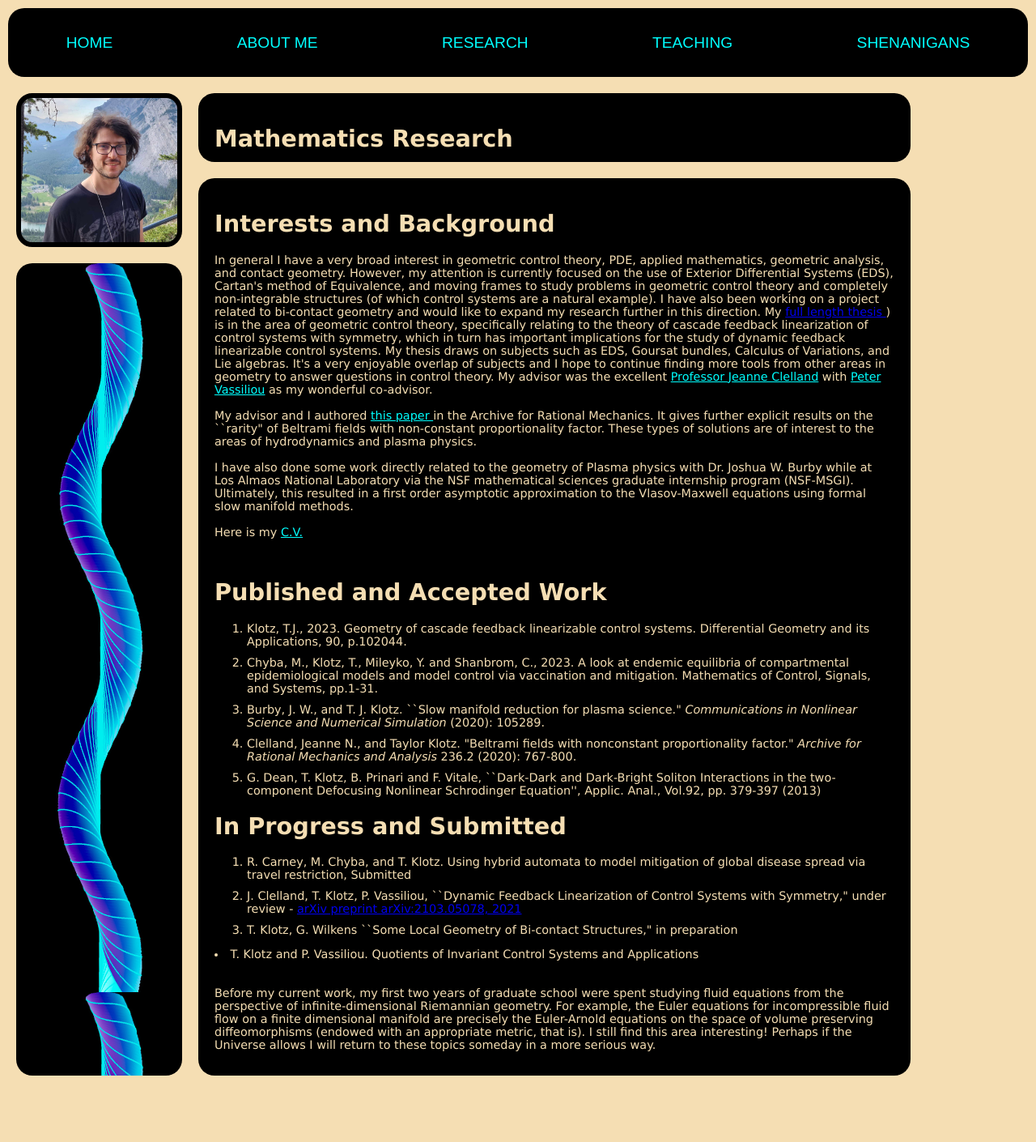
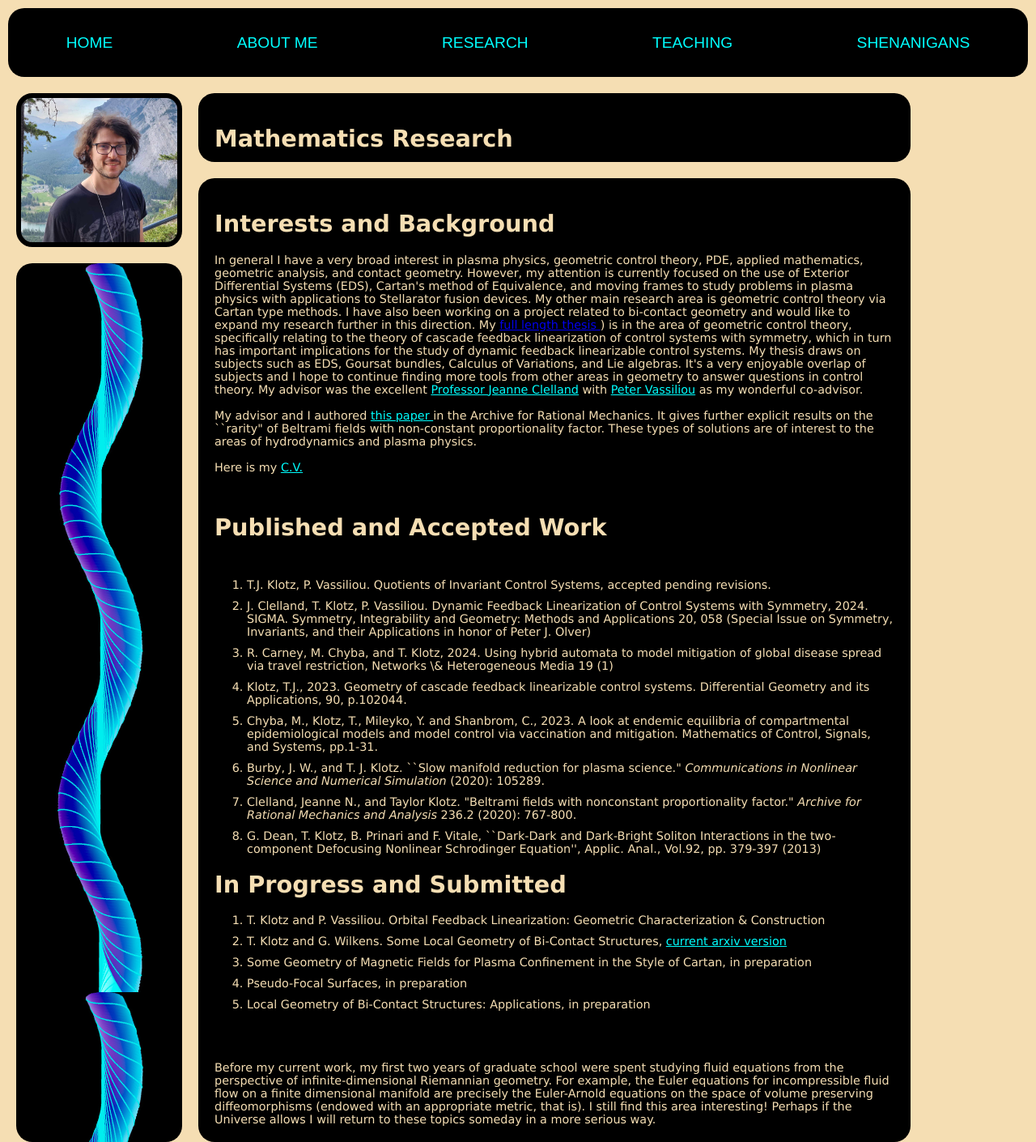
Before and after one commit to Tklotz23/Academic-Website, a plain HTML site: page docs/ResearchNew.html in a window 1280 px wide. Shown: the whole page at 81% size. Before the commit the page ends 1328 px from the top, so only its background shows below. Drawn offline with Linux system fonts and the light colour scheme.

Commit message:
Update ResearchNew.html

```diff
--- a/docs/ResearchNew.html
+++ b/docs/ResearchNew.html
@@ -26,21 +26,25 @@
     <div class="boxVFE item3"></div>
     <div class="box item4">
 <h1> Interests and Background </h1>
-	    <p> In general I have a very broad interest in geometric control theory, PDE, applied mathematics, geometric analysis, and
+	    <p> In general I have a very broad interest in plasma physics, geometric control theory, PDE, applied mathematics, geometric analysis, and
 	      contact geometry. However, my attention is currently focused on the use of Exterior Differential Systems (EDS),
-		  Cartan's method of Equivalence, and moving frames to study problems in geometric control theory and completely non-integrable structures (of which control systems are a natural example). I have also been working on a project related to bi-contact geometry and would like to expand my research further in this direction. My <a href="https://arxiv.org/pdf/2102.08521.pdf" syle="color:cyan"> full length thesis </a>) is in the area of geometric control theory, specifically relating to the theory of cascade feedback linearization of control
+		  Cartan's method of Equivalence, and moving frames to study problems in plasma physics with applications to Stellarator fusion devices. My other main research area is geometric control theory via Cartan type methods. I have also been working on a project related to bi-contact geometry and would like to expand my research further in this direction. My <a href="https://arxiv.org/pdf/2102.08521.pdf" syle="color:cyan"> full length thesis </a>) is in the area of geometric control theory, specifically relating to the theory of cascade feedback linearization of control
 		  systems with symmetry, which in turn has important implications for the study of dynamic feedback linearizable control systems. My thesis draws on subjects such as EDS, Goursat bundles, Calculus of Variations, and Lie algebras. It's a very enjoyable overlap of subjects and I hope to continue finding more tools from other areas in geometry to answer questions in control theory. My advisor was the excellent <a href="http://math.colorado.edu/~jnc/" style="color:cyan">Professor Jeanne Clelland</a> with <a href="https://researchers.anu.edu.au/researchers/vassiliou-pj" style="color:cyan">Peter Vassiliou</a> as my wonderful co-advisor.
 <br>
 <br>
 My advisor and I authored <a href="https://rdcu.be/b2DZq" style="color:cyan">this paper </a> in the Archive for Rational Mechanics. It gives further explicit results on the ``rarity" of Beltrami fields with non-constant proportionality factor. These types of solutions are of interest to the areas of hydrodynamics and plasma physics.
 <br>
 <br>
-I have also done some work directly related to the geometry of Plasma physics with Dr. Joshua W. Burby while at Los Almaos National Laboratory via the NSF mathematical sciences graduate internship program (NSF-MSGI). Ultimately, this resulted in a first order asymptotic approximation to the Vlasov-Maxwell equations using formal slow manifold methods.
-<br>
-<br>
 Here is my <a href="KlotzCV.pdf" style="color:cyan">C.V.</a></p><br />
 <h1>Published and Accepted Work</h1>
 <OL>
+<br>
+<LI> T.J. Klotz, P. Vassiliou. Quotients of Invariant Control Systems, accepted pending revisions.
+<br>
+<LI> J. Clelland, T. Klotz, P. Vassiliou. Dynamic Feedback Linearization of Control Systems with Symmetry, 2024. SIGMA. Symmetry, Integrability and Geometry: Methods and Applications 20, 058 (Special Issue on Symmetry, Invariants, and their Applications in honor of Peter J. Olver)
+<br>
+<LI> R. Carney, M. Chyba, and T. Klotz, 2024. Using hybrid automata to model mitigation of global disease spread via travel restriction, Networks \& Heterogeneous Media 19 (1)
+<br>
 <LI> Klotz, T.J., 2023. Geometry of cascade feedback linearizable control systems. Differential Geometry and its Applications, 90, p.102044.
 <br>
 <LI> Chyba, M., Klotz, T., Mileyko, Y. and Shanbrom, C., 2023. A look at endemic equilibria of compartmental epidemiological models and model control via vaccination and mitigation. Mathematics of Control, Signals, and Systems, pp.1-31.
@@ -53,13 +57,16 @@ Here is my <a href="KlotzCV.pdf" style="color:cyan">C.V.</a></p><br />
 </OL>
 <h1>In Progress and Submitted</h1>
 <OL>
-<LI> R. Carney, M. Chyba, and T. Klotz. Using hybrid automata to model mitigation of global disease spread via travel restriction, Submitted
+<LI> T. Klotz and P. Vassiliou. Orbital Feedback Linearization: Geometric Characterization & Construction
 <br>
-<LI> J. Clelland, T. Klotz, P. Vassiliou, ``Dynamic Feedback Linearization of Control Systems with Symmetry," under review - <a href="https://arxiv.org/pdf/2103.05078.pdf" syle="color:cyan"> arXiv preprint arXiv:2103.05078, 2021 </a>
+<LI> T. Klotz and G. Wilkens. Some Local Geometry of Bi-Contact Structures,  <a href="https://arxiv.org/abs/2312.01360" style="color:cyan">current arxiv version</a>
 <br>
-<LI> T. Klotz, G. Wilkens ``Some Local Geometry of Bi-contact Structures," in preparation
+<LI> Some Geometry of Magnetic Fields for Plasma Confinement in the Style of Cartan, in preparation
+<br>
+<LI> Pseudo-Focal Surfaces, in preparation
+<br>
+<LI> Local Geometry of Bi-Contact Structures: Applications, in preparation
 </OL>
-<LI> T. Klotz and P. Vassiliou. Quotients of Invariant Control Systems and Applications
 <br>
 <br>
 <br>
```
